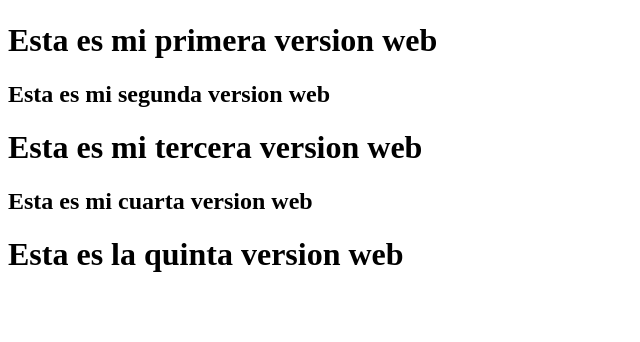
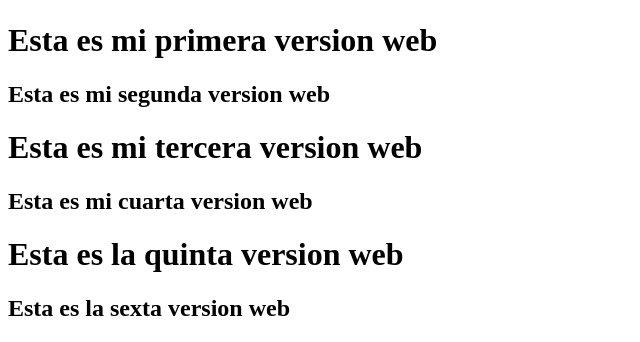
Before and after one commit to VictorEduardo999/Demo2, a plain HTML site: page index.html in a window 1280 px wide. Shown: the part 1825-2167 px from the top of the page, without its empty margins (0-640 px from the left). Before the commit the page ends 2120 px from the top, so only its background shows below. Drawn offline with Linux system fonts and the light colour scheme.

Commit message:
Esta es la tercera version

```diff
--- a/index.html
+++ b/index.html
@@ -38,6 +38,8 @@
     <h1>Esta es mi tercera version web</h1>
     <h2>Esta es mi cuarta version web</h2>
     <h1>Esta es la quinta version web</h1>
+    <h2>Esta es la sexta version web</h2>
+
 </body>
 
 </html>
```
